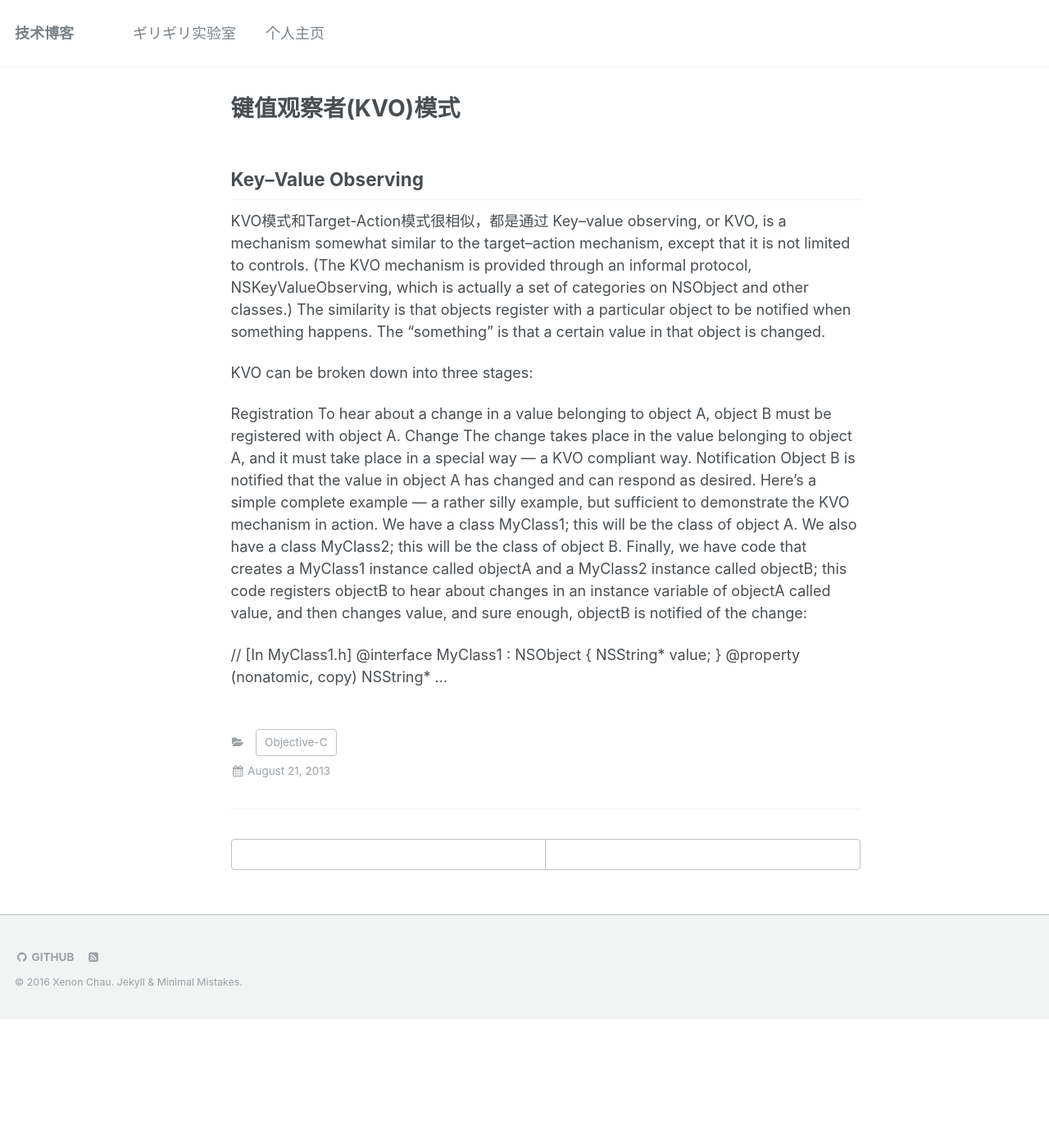
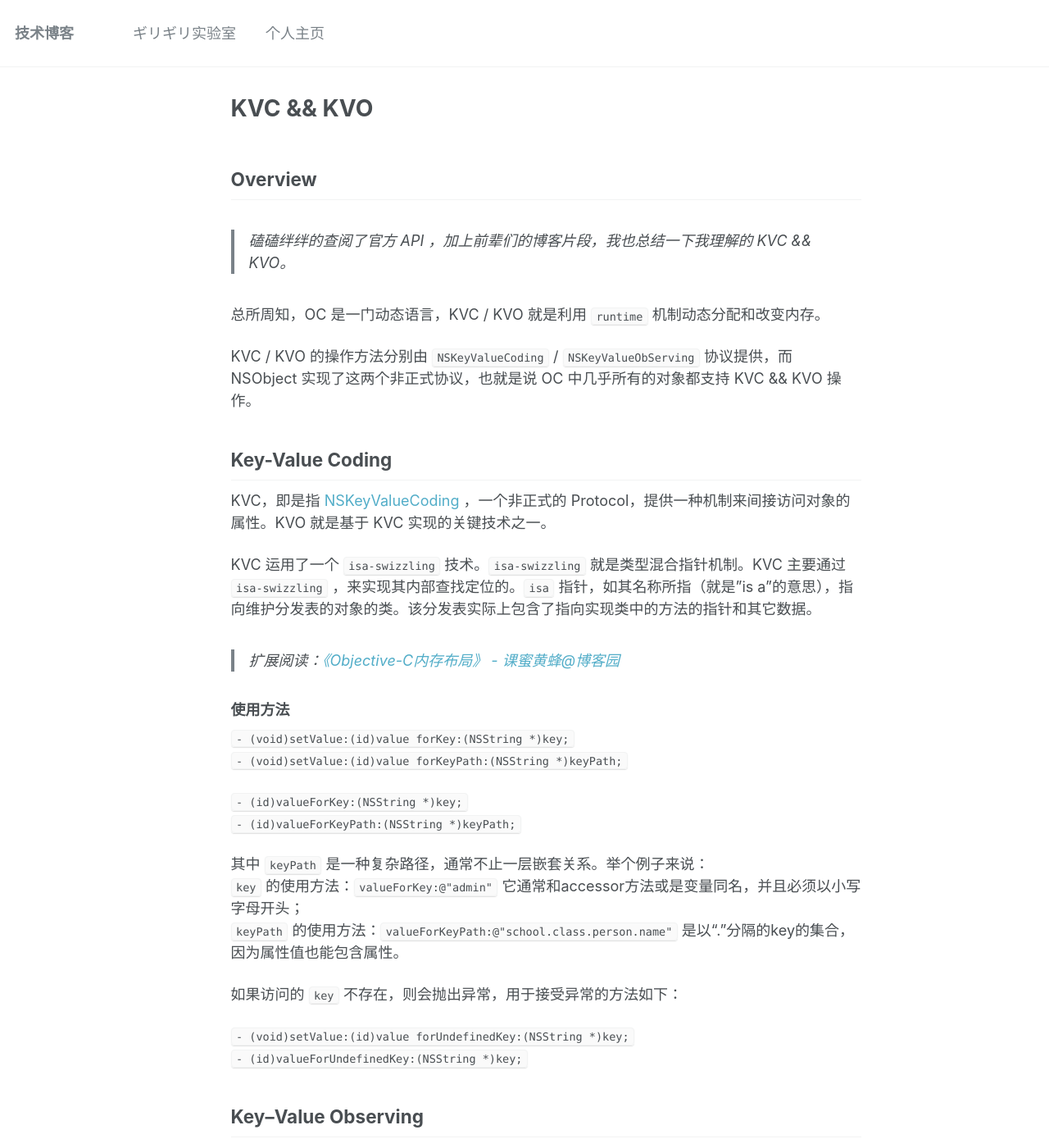
Before and after one commit to XenonChau/blog_jekyll, a Jekyll site: the page built from _posts/2013-08-21-Key-value-observing-pattern.markdown, in a window 1280 px wide and 1400 px high. Shown: the whole window at 82% size. Built offline with Jekyll 4.4.1, drawn with Linux system fonts in a browser that asks for light colours; some of the changed text lies outside the part shown.

Commit message:
modify KVO && KVC post

````diff
--- a/_posts/2013-06-13-what-s-new-in-xcode5-and-objective-c.markdown
+++ b/_posts/2013-06-13-what-s-new-in-xcode5-and-objective-c.markdown
@@ -7,9 +7,7 @@
 ---
 
 > 原文引自：[王巍的技术博客－《WWDC 2013 Session笔记 - Xcode5和ObjC新特性》](https://onevcat.com/2013/06/new-in-xcode5-and-objc/)
-
 > 本文只把复制粘贴的文本重新转化成markdown格式，除订阅源外未做任何修改。
-
 > 大趋势使然，我们是时候要向ARC转变了！
 
 ![](../../images/wwdc2013/xcode5-title.png)
--- a/_posts/2013-08-21-Key-value-observing-pattern.markdown
+++ b/_posts/2013-08-21-Key-value-observing-pattern.markdown
@@ -1,23 +1,86 @@
 ---
 layout: single
-title:  "键值观察者(KVO)模式"
+title:  "KVC && KVO"
 date:   2013-08-21 20:17:03 +0800
 categories: Objective-C
 ---
 
+## Overview
+
+> 磕磕绊绊的查阅了官方 API ，加上前辈们的博客片段，我也总结一下我理解的 KVC && KVO。
+
+总所周知，OC 是一门动态语言，KVC / KVO 就是利用 `runtime` 机制动态分配和改变内存。
+
+KVC / KVO 的操作方法分别由 `NSKeyValueCoding` / `NSKeyValueObServing` 协议提供，而 NSObject 实现了这两个非正式协议，也就是说 OC 中几乎所有的对象都支持 KVC && KVO 操作。
+
+## Key-Value Coding
+
+KVC，即是指 [NSKeyValueCoding](https://developer.apple.com/library/mac/#documentation/Cocoa/Reference/Foundation/Protocols/NSKeyValueCoding_Protocol/Reference/Reference.html) ，一个非正式的 Protocol，提供一种机制来间接访问对象的属性。KVO 就是基于 KVC 实现的关键技术之一。
+
+KVC 运用了一个 `isa-swizzling` 技术。`isa-swizzling` 就是类型混合指针机制。KVC 主要通过 `isa-swizzling` ，来实现其内部查找定位的。`isa` 指针，如其名称所指（就是"is a"的意思），指向维护分发表的对象的类。该分发表实际上包含了指向实现类中的方法的指针和其它数据。
+
+> 扩展阅读：[《Objective-C内存布局》 - 课蜜黄蜂@博客园](http://www.cnblogs.com/csutanyu/archive/2011/12/12/Objective-C_memory_layout.html)
+
+###  使用方法
+
+`- (void)setValue:(id)value forKey:(NSString *)key;`
+`- (void)setValue:(id)value forKeyPath:(NSString *)keyPath;`
+
+`- (id)valueForKey:(NSString *)key;`
+`- (id)valueForKeyPath:(NSString *)keyPath;`
+
+其中 `keyPath` 是一种复杂路径，通常不止一层嵌套关系。举个例子来说：
+`key` 的使用方法：`valueForKey:@"admin"` 它通常和accessor方法或是变量同名，并且必须以小写字母开头；
+`keyPath` 的使用方法：`valueForKeyPath:@"school.class.person.name"` 是以“.”分隔的key的集合，因为属性值也能包含属性。
+
+如果访问的 `key` 不存在，则会抛出异常，用于接受异常的方法如下：
+
+`- (void)setValue:(id)value forUndefinedKey:(NSString *)key;`
+`- (id)valueForUndefinedKey:(NSString *)key;`
+
 ## Key–Value Observing
 
-KVO模式和Target-Action模式很相似，都是通过
-Key–value observing, or KVO, is a mechanism somewhat similar to the target–action mechanism, except that it is not limited to controls. (The KVO mechanism is provided through an informal protocol, NSKeyValueObserving, which is actually a set of categories on NSObject and other classes.) The similarity is that objects register with a particular object to be notified when something happens. The “something” is that a certain value in that object is changed.
+KVO，即使指 [NSKeyValueObserving](https://developer.apple.com/library/mac/documentation/Cocoa/Reference/Foundation/Protocols/NSKeyValueObserving_Protocol/index.html) 是Cocoa的一个重要机制，他提供了观察某一属性变化的方法，极大的简化了代码。这种观察－被观察模型适用于这样的情况，比方说根据A（数据类）的某个属性值变化，B（view类）中的某个属性做出相应变化。
 
-KVO can be broken down into three stages:
+当观察者为一个对象的属性进行了注册，被观察对象的 `isa` 指针被修改的时候，`isa` 指针就会指向一个中间类，而不是真实的类。所以 `isa` 指针其实不需要指向实例对象真实的类。所以我们的程序最好不要依赖于 `isa` 指针。在调用类的方法的时候，最好要明确对象实例的类名。
 
-Registration
-To hear about a change in a value belonging to object A, object B must be registered with object A.
-Change
-The change takes place in the value belonging to object A, and it must take place in a special way — a KVO compliant way.
-Notification
-Object B is notified that the value in object A has changed and can respond as desired.
-Here’s a simple complete example — a rather silly example, but sufficient to demonstrate the KVO mechanism in action. We have a class MyClass1; this will be the class of object A. We also have a class MyClass2; this will be the class of object B. Finally, we have code that creates a MyClass1 instance called objectA and a MyClass2 instance called objectB; this code registers objectB to hear about changes in an instance variable of objectA called value, and then changes value, and sure enough, objectB is notified of the change:
+### 使用方法
 
-// [In MyClass1.h] @interface MyClass1 : NSObject { NSString* value; } @property (nonatomic, copy) NSString* ...
+> **注册**
+
+```
+- (void)addObserver:(NSObject *)anObserver
+         forKeyPath:(NSString *)keyPath
+            options:(NSKeyValueObservingOptions)options
+            context:(void *)context;
+```
+* `anObserver`：为被观察对象添加的观察者；
+* `keyPath`：路径，就是要观察的属性值；
+* `options`：选项，给你观察键值变化的选择, 监听新值或者旧值；
+* `context`：上下文，用来传输你需要的数据(** `void *` ** 类型瞩目)；
+
+> **监听**
+
+```
+- (void)observeValueForKeyPath:(NSString *)keyPath
+                      ofObject:(id)object
+                        change:(NSDictionary *)change
+                        context:(void *)context;
+```
+* `keyPath`：路径，注册时添加的属性值；
+* `object` ：时刻监听的观察者；
+* `change` ：发生的改变值，是新值还是旧值由注册时确定的；
+* `context`：上下文，注册时传递的数据；
+
+> **销毁**
+
+```
+- removeObserver:(NSObject *)anObserver
+      forKeyPath:(NSString *)keyPath
+         context:(void *)context;
+```
+> 当不需要监听的时候，请务必销毁观察者，否则会造成内存泄漏。
+
+## End Words
+
+`Objective-C` 中 `runtime` 机制也是一个非常值得深入研究的东西，希望我能真正的理解其中一部分，届时我会写一篇博客来记录一下的。
````
